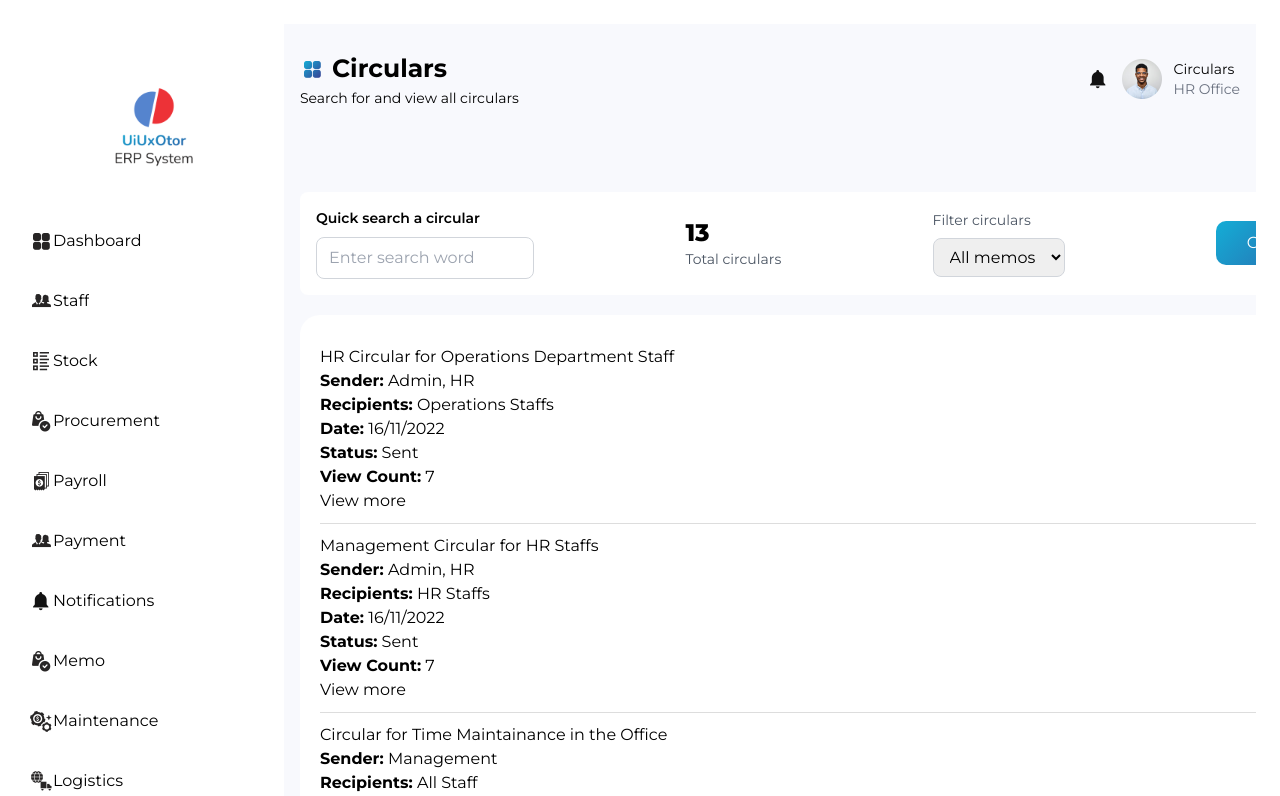
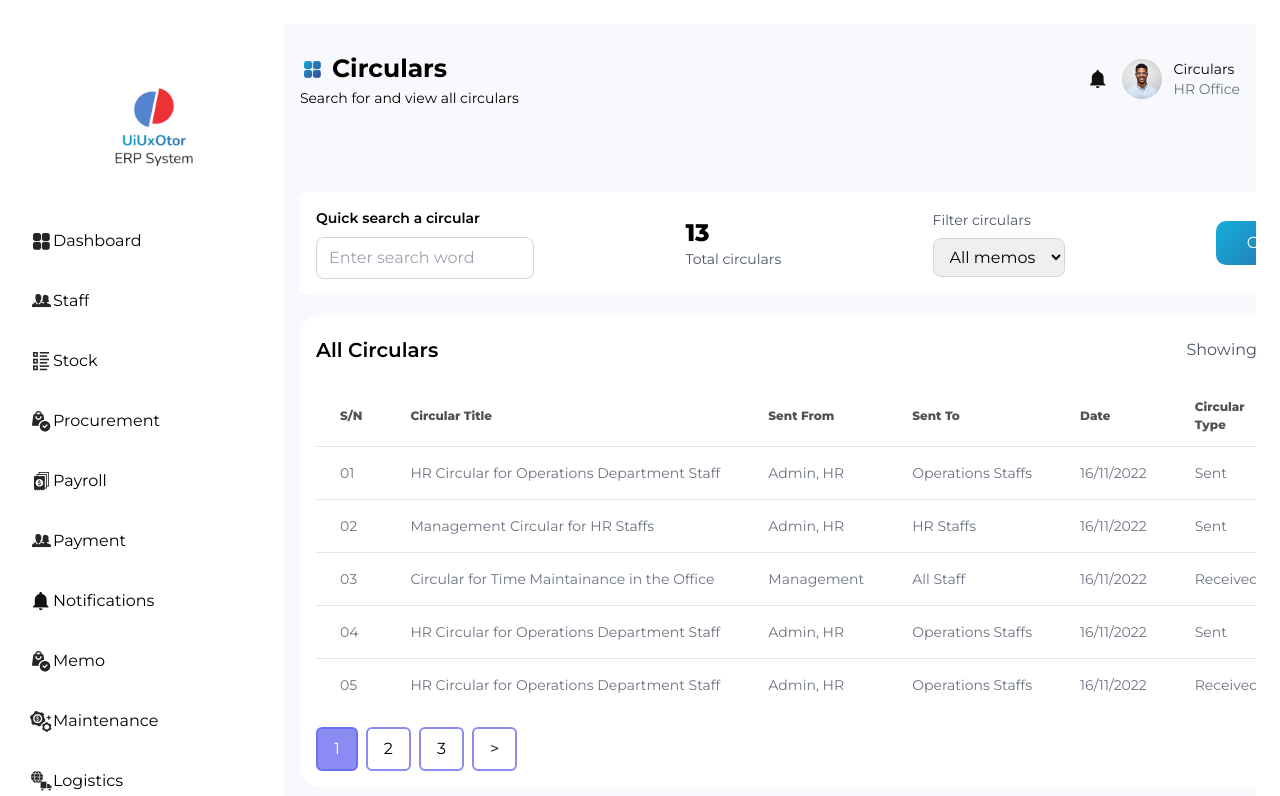
Before and after one commit to Safarova1/REACT_FinalProject, a React (Vite) app in the folder ERP_System/: page /circular in a window 1280 px wide. Shown: the top 796 px of the page. Built offline with nearby package versions, Linux system fonts and the light colour scheme; data requests are answered from the project's data file.

Commit message:
edit circular add button

```diff
--- /dev/null
+++ b/ERP_System/src/pages/Circular/CircularItem.tsx
@@ -0,0 +1,38 @@
+import React from 'react';
+
+interface CircularItemProps {
+    id: string;
+    title: string;
+    sender: string;
+    recipients: string;
+    date: string;
+    status: string;
+    viewCount: number;
+    action: string;
+}
+
+const CircularItem: React.FC<CircularItemProps> = ({
+    id,
+    title,
+    sender,
+    recipients,
+    date,
+    status,
+    viewCount,
+    action
+}) => {
+    return (
+        <div className="circular-item flex flex-col border border-gray-300 rounded-lg shadow-md p-4 m-2">
+            <p className="mb-1"><strong>ID:</strong> {id}</p>
+            <p className="mb-1"><strong>Title:</strong> {title}</p>
+            <p className="mb-1"><strong>Sender:</strong> {sender}</p>
+            <p className="mb-1"><strong>Recipients:</strong> {recipients}</p>
+            <p className="mb-1"><strong>Date:</strong> {date}</p>
+            <p className="mb-1"><strong>Status:</strong> {status}</p>
+            <p className="mb-1"><strong>View Count:</strong> {viewCount}</p>
+            <p><strong>Action:</strong> {action}</p>
+        </div>
+    );
+};
+
+export default CircularItem;
--- a/ERP_System/src/pages/Circular/CircularList.tsx
+++ b/ERP_System/src/pages/Circular/CircularList.tsx
@@ -1,5 +1,4 @@
-// src/components/CircularList.tsx
-import React, { useEffect } from 'react';
+import React, { useEffect, useState } from 'react';
 import { useDispatch, useSelector } from 'react-redux';
 import { RootState, AppDispatch } from '../../redux/store';
 import { fetchCirculars } from '../../redux/slices/circularsSlice';
@@ -8,34 +7,109 @@ const CircularList: React.FC = () => {
     const dispatch: AppDispatch = useDispatch();
     const { circulars, status, error } = useSelector((state: RootState) => state.circulars);
 
+
+    const [itemsPerPage, setItemsPerPage] = useState<number>(5);
+    const [currentPage, setCurrentPage] = useState<number>(1);
+
     useEffect(() => {
         if (status === 'idle') {
             dispatch(fetchCirculars());
         }
     }, [status, dispatch]);
 
+    const handleItemsPerPageChange = (e: React.ChangeEvent<HTMLSelectElement>) => {
+        setItemsPerPage(Number(e.target.value));
+        setCurrentPage(1);
+    };
+
+    const totalPages = Math.ceil(circulars.length / itemsPerPage);
+    const paginatedCirculars = circulars.slice((currentPage - 1) * itemsPerPage, currentPage * itemsPerPage);
+
+    const goToPage = (page: number) => {
+        if (page >= 1 && page <= totalPages) {
+            setCurrentPage(page);
+        }
+    };
+
     let content;
 
     if (status === 'loading') {
         content = <p>Loading...</p>;
     } else if (status === 'succeeded') {
-        content = circulars.map(circular => (
-            <div className="circular-item" key={circular.id}>
-                <h3>{circular.title}</h3>
-                <p><strong>Sender:</strong> {circular.sender}</p>
-                <p><strong>Recipients:</strong> {circular.recipients}</p>
-                <p><strong>Date:</strong> {circular.date}</p>
-                <p><strong>Status:</strong> {circular.status}</p>
-                <p><strong>View Count:</strong> {circular.viewCount}</p>
-                <button>{circular.action}</button>
+        content = (
+            <div>
+                <table className="min-w-full divide-y divide-gray-200">
+                    <thead className="bg-white font-extrabold text-[#515151]">
+                        <tr>
+                            <th className="px-6 py-3 text-left text-[12px] font-extrabold">S/N</th>
+                            <th className="px-6 py-3 text-left text-[12px] font-extrabold">Circular Title</th>
+                            <th className="px-6 py-3 text-left text-[12px] font-extrabold">Sent From</th>
+                            <th className="px-6 py-3 text-left text-[12px] font-extrabold">Sent To</th>
+                            <th className="px-6 py-3 text-left text-[12px] font-extrabold">Date</th>
+                            <th className="px-6 py-3 text-left text-[12px] font-extrabold">Circular Type</th>
+                            <th className="px-6 py-3 text-left text-[12px] font-extrabold">Action</th>
+                        </tr>
+                    </thead>
+                    <tbody className="bg-white divide-y divide-gray-200">
+                        {paginatedCirculars.map(circular => (
+                            <tr key={circular.id}>
+                                <td className="px-6 py-4 whitespace-nowrap text-sm text-gray-500">{circular.id}</td>
+                                <td className="px-6 py-4 whitespace-nowrap text-sm text-gray-500">{circular.title}</td>
+                                <td className="px-6 py-4 whitespace-nowrap text-sm text-gray-500">{circular.sender}</td>
+                                <td className="px-6 py-4 whitespace-nowrap text-sm text-gray-500">{circular.recipients}</td>
+                                <td className="px-6 py-4 whitespace-nowrap text-sm text-gray-500">{circular.date}</td>
+                                <td className="px-6 py-4 whitespace-nowrap text-sm text-gray-500">{circular.status}</td>
+                                <td className="px-6 py-4 whitespace-nowrap text-sm text-gray-500">{circular.action}</td>
+                            </tr>
+                        ))}
+                    </tbody>
+                </table>
+                <div className="mt-4 flex items-center justify-between">
+                    <div className="flex items-center space-x-2">
+
+                        {[...Array(totalPages)].map((_, index) => (
+                            <button
+                                key={index}
+                                className={`px-4 py-2 rounded-md ${index + 1 === currentPage ? 'border-2  border-indigo-500/75 bg-indigo-500/75 text-white' : ' border-2  border-indigo-500/75'}`}
+                                onClick={() => goToPage(index + 1)}
+                            >
+                                {index + 1}
+                            </button>
+                        ))}
+                        <button
+                            className="px-4 py-2 border-2  border-indigo-500/75  rounded-md"
+                            onClick={() => goToPage(currentPage + 1)}
+                            disabled={currentPage === totalPages}
+                        >
+                            &gt;
+                        </button>
+
+                    </div>
+                    <span>Page {currentPage} of {totalPages}</span>
+                </div>
             </div>
-        ));
+        );
     } else if (status === 'failed') {
         content = <p>{error}</p>;
     }
 
     return (
-        <div className="circular-list">
+        <div className="circular-list p-4">
+            <div className="flex justify-between items-center mb-4">
+                <h2 className="text-xl font-semibold">All Circulars</h2>
+                <div className="flex items-center space-x-2">
+                    <span className="text-gray-600">Showing</span>
+                    <select
+                        className="p-2 border border-gray-300 rounded-md"
+                        value={itemsPerPage}
+                        onChange={handleItemsPerPageChange}
+                    >
+                        <option value={6}>6 per page</option>
+                        <option value={10}>10 per page</option>
+                        <option value={13}>13 per page</option>
+                    </select>
+                </div>
+            </div>
             {content}
         </div>
     );
--- a/ERP_System/src/pages/Circular/CreateCircular.tsx
+++ b/ERP_System/src/pages/Circular/CreateCircular.tsx
@@ -2,7 +2,7 @@ import Navbar from "../../components/Navbar/Navbar";
 import Sidebar from "../../components/Navbar/Sidebar";
 import circularsImg from "../../assets/icons/Dashboard.png";
 
-const Dashboard = () => {
+const CreateCircular = () => {
   return (
     <>
       <div className="flex items-center justify-center max-w-[1440px] mx-auto ">
@@ -36,4 +36,4 @@ const Dashboard = () => {
   );
 };
 
-export default Dashboard;
+export default CreateCircular;
--- a/ERP_System/src/pages/Circular/QuickSearch.tsx
+++ b/ERP_System/src/pages/Circular/QuickSearch.tsx
@@ -3,7 +3,6 @@ import { useSelector } from 'react-redux';
 import { RootState } from '../../redux/store';
 
 import CommonButton from '../../components/Button/Button';
-import CircularList from './CircularList';
 
 
 const QuickSearch: React.FC = () => {
--- a/ERP_System/src/pages/PaymentVoucher/PaymentVoucherPage.tsx
+++ b/ERP_System/src/pages/PaymentVoucher/PaymentVoucherPage.tsx
@@ -144,13 +144,12 @@ const PaymentVoucherPage = () => {
             {/* Навбар */}
             <div className="flex justify-between items-center  py-[26px] px-4  ">
               <Navbar image={staffImg} username="Payment Voucher" date="Create payment voucher" />
-
             </div>
 
             {/* Основной контент */}
-            <div className="flex-1 p-8 items-center justify-center py-[26px] px-4 relative ">
-              <div className="w-[1112px]  mx-auto mt-8 ">
-                <div className="container mx-auto p-6 bg-white rounded-lg shadow-lg mt-8">
+            <div className="flex  items-center justify-center py-[26px] px-4 relative ">
+              <div className="w-[1112px]  mx-auto mt-8 mx-auto p-6 bg-white rounded-lg shadow-lg mt-8">
+
                 <h1 className="text-2xl font-bold mb-4">Payment Voucher</h1>
                 <div className="mb-4">
                   <label className="block text-gray-700 mb-3">Subject</label>
@@ -407,7 +406,7 @@ const PaymentVoucherPage = () => {
               Copyright © 2022 Relia Energy. All Rights Reserved
             </div>
           </div>
-          </div>
+
         </div>
       </div>
     </>
--- a/ERP_System/src/pages/PaymentVoucher/VoucherList.tsx
+++ b/ERP_System/src/pages/PaymentVoucher/VoucherList.tsx
@@ -2,8 +2,6 @@ import React, { useEffect, useState } from "react";
 import { useNavigate } from "react-router-dom";
 import Navbar from "../../components/Navbar/Navbar";
 import Sidebar from "../../components/Navbar/Sidebar";
-
-
 import staffImg from "../../assets/icons/Staff.png";
 
 interface Voucher {
@@ -46,15 +44,11 @@ export const VoucherList = () => {
           {/* Navbar */}
           <div className="flex justify-between items-center py-[26px] px-4">
             <Navbar image={staffImg} username="Payment Voucher" date="Create payment voucher" />
-
           </div>
 
           {/* Main content */}
           <div className="flex-1 p-8 items-center justify-center py-[26px] px-4">
-            {/* <div className="container mx-auto p-6 bg-white rounded-lg shadow-lg mt-8"> */}
-
-            <div className="w-[1112px]  mx-auto mt-8 ">
-
+            <div className="container mx-auto p-6 bg-white rounded-lg shadow-lg mt-8">
               <div className="container mx-auto p-6 shadow-lg mt-6 flex px-5 py-5 border-b bg-white-900 items-center justify-between rounded-lg bg-white">
                 <div>
                   <p className="text-3xl font-bold">{totalVouchers}</p>
```
Lines whose indentation alone changed are shown as unchanged.
